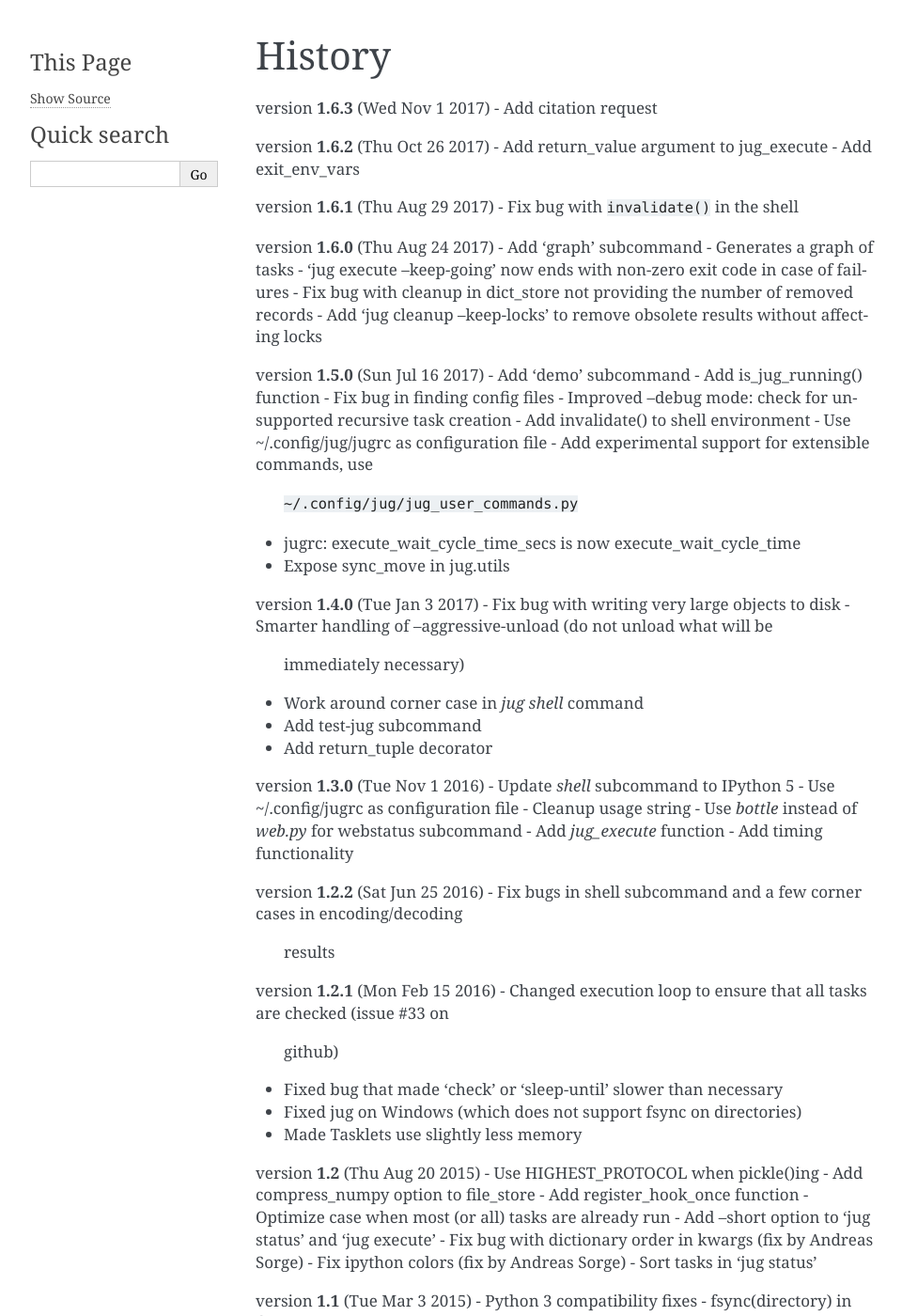
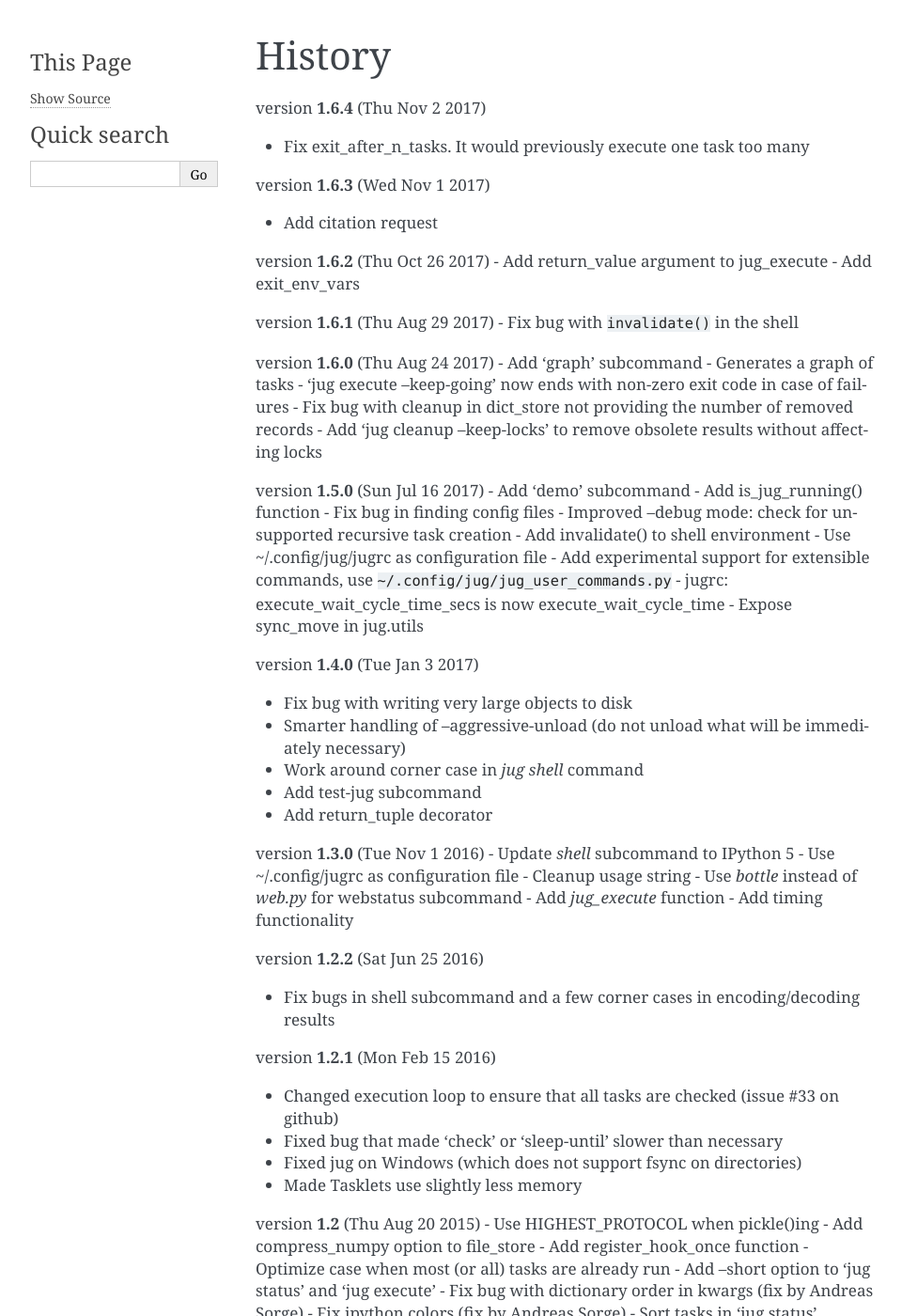
Before and after one commit to luispedro/jug, a Sphinx documentation site: the page built from docs/source/history.rst, in a window 1280 px wide and 1400 px high. Shown: the whole window at 94% size, without its empty margins (148-1108 px from the left). Built offline with Sphinx 7.4.7, drawn with Linux system fonts in a browser that asks for light colours; formulas are drawn with MathJax 3; the version number could not be read and is left out.

Commit message:
RLS 1.6.4
Bugfix release: Fix off-by-one errror in exit_after_n_tasks.
Previously, it would always execute **one task too many**.

```diff
--- a/README.rst
+++ b/README.rst
@@ -110,10 +110,16 @@ reasonably large set of parameter combinations" - Andreas Longva
 What's New
 ----------
 
+version **1.6.4** (Thu Nov 2 2017)
+
+- Fix exit_after_n_tasks. It would previously execute one task too many
+
 version **1.6.3** (Wed Nov 1 2017)
+
 - Add citation request
 
 version **1.6.2** (Thu Oct 26 2017)
+
 - Add return_value argument to jug_execute
 - Add exit_env_vars
 
--- a/docs/source/history.rst
+++ b/docs/source/history.rst
@@ -2,7 +2,12 @@
 History
 =======
 
+version **1.6.4** (Thu Nov 2 2017)
+
+- Fix exit_after_n_tasks. It would previously execute one task too many
+
 version **1.6.3** (Wed Nov 1 2017)
+
 - Add citation request
 
 version **1.6.2** (Thu Oct 26 2017)
@@ -25,16 +30,15 @@ version **1.5.0** (Sun Jul 16 2017)
 - Improved --debug mode: check for unsupported recursive task creation
 - Add invalidate() to shell environment
 - Use ~/.config/jug/jugrc as configuration file
-- Add experimental support for extensible commands, use
-  ``~/.config/jug/jug_user_commands.py``
+- Add experimental support for extensible commands, use ``~/.config/jug/jug_user_commands.py``
 - jugrc: execute_wait_cycle_time_secs is now execute_wait_cycle_time
 - Expose sync_move in jug.utils
 
 
 version **1.4.0** (Tue Jan 3 2017)
+
 - Fix bug with writing very large objects to disk
-- Smarter handling of --aggressive-unload (do not unload what will be
-  immediately necessary)
+- Smarter handling of --aggressive-unload (do not unload what will be immediately necessary)
 - Work around corner case in `jug shell` command
 - Add test-jug subcommand
 - Add return_tuple decorator
@@ -48,12 +52,12 @@ version **1.3.0** (Tue Nov 1 2016)
 - Add timing functionality
 
 version **1.2.2** (Sat Jun 25 2016)
-- Fix bugs in shell subcommand and a few corner cases in encoding/decoding
-  results
+
+- Fix bugs in shell subcommand and a few corner cases in encoding/decoding results
 
 version **1.2.1** (Mon Feb 15 2016)
-- Changed execution loop to ensure that all tasks are checked (issue #33 on
-  github)
+
+- Changed execution loop to ensure that all tasks are checked (issue #33 on github)
 - Fixed bug that made 'check' or 'sleep-until' slower than necessary
 - Fixed jug on Windows (which does not support fsync on directories)
 - Made Tasklets use slightly less memory
```
Also changed, not shown: 2 other files.
